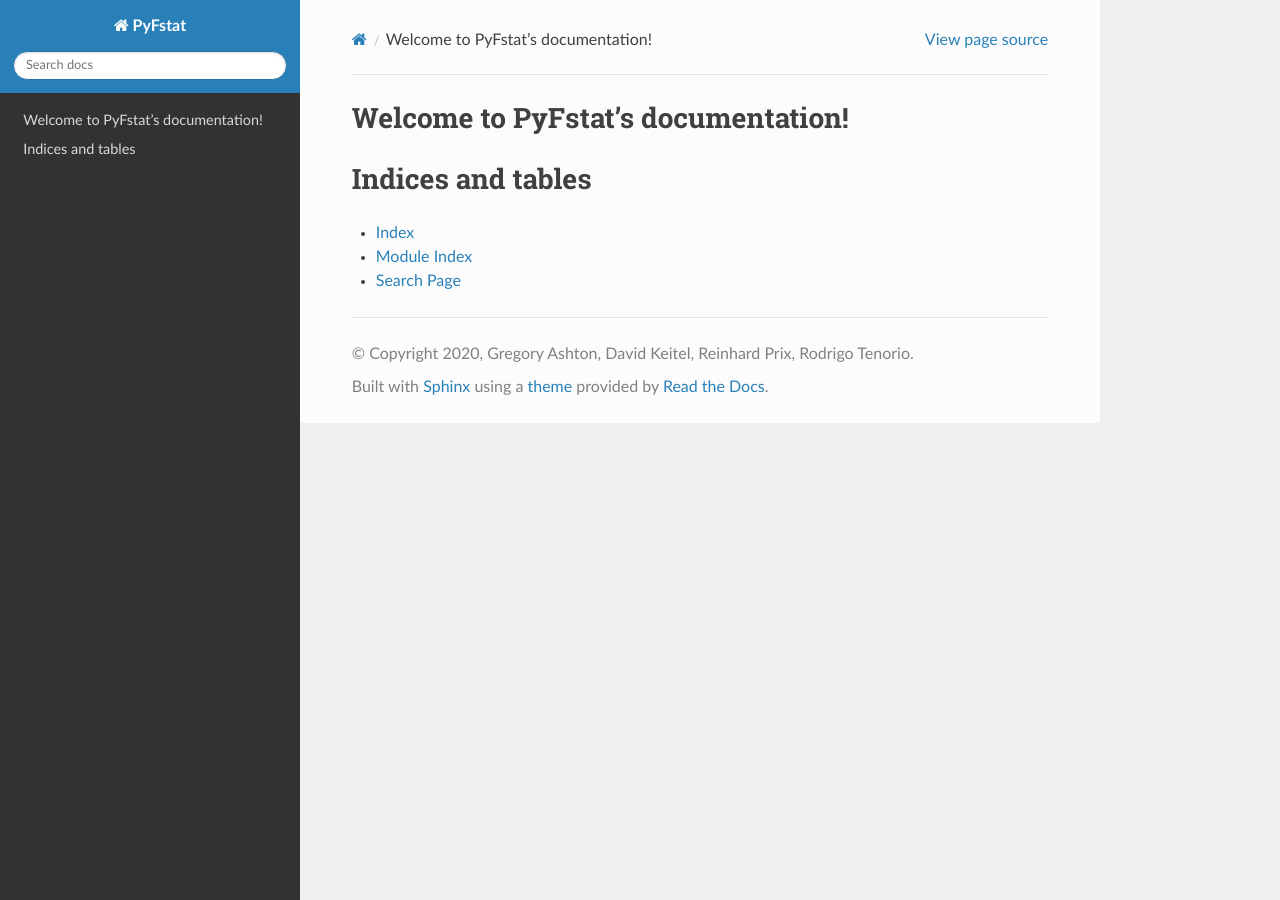
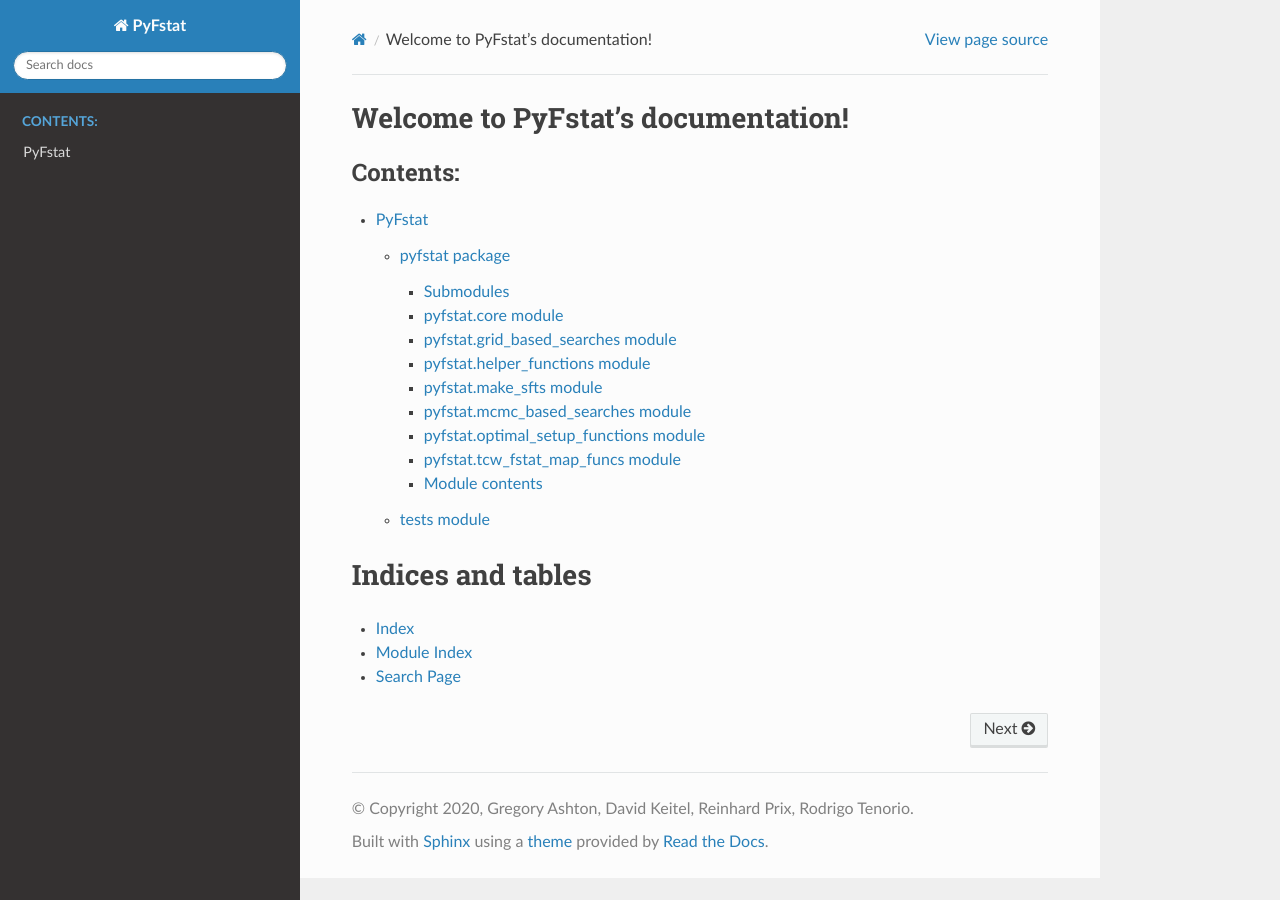
Before and after one commit to PyFstat/PyFstat, a Sphinx documentation site: the page built from docs/source/index.rst, in a window 1280 px wide. Built offline with Sphinx 7.4.7 and the Read the Docs theme 2.0.0, drawn with Linux system fonts in a browser that asks for light colours.

```diff
--- a/docs/source/conf.py
+++ b/docs/source/conf.py
@@ -10,9 +10,11 @@
 # add these directories to sys.path here. If the directory is relative to the
 # documentation root, use os.path.abspath to make it absolute, like shown here.
 #
-# import os
-# import sys
-# sys.path.insert(0, os.path.abspath('.'))
+import os
+import sys
+
+sys.path.insert(0, os.path.abspath("../../"))
+sys.path.insert(0, os.path.abspath("../../pyfstat/"))
 
 
 # -- Project information -----------------------------------------------------
@@ -32,6 +34,8 @@ release = "master"
 # ones.
 extensions = [
     "sphinx_rtd_theme",
+    "sphinx.ext.autodoc",
+    "sphinx.ext.napoleon",
 ]
 
 # Add any paths that contain templates here, relative to this directory.
--- a/docs/source/index.rst
+++ b/docs/source/index.rst
@@ -7,8 +7,9 @@ Welcome to PyFstat's documentation!
 ===================================
 
 .. toctree::
-   :maxdepth: 2
    :caption: Contents:
+
+   modules
 
 
 
--- /dev/null
+++ b/docs/source/pyfstat.rst
@@ -0,0 +1,69 @@
+pyfstat package
+===============
+
+Submodules
+----------
+
+pyfstat.core module
+-------------------
+
+.. automodule:: pyfstat.core
+   :members:
+   :undoc-members:
+   :show-inheritance:
+
+pyfstat.grid\_based\_searches module
+------------------------------------
+
+.. automodule:: pyfstat.grid_based_searches
+   :members:
+   :undoc-members:
+   :show-inheritance:
+
+pyfstat.helper\_functions module
+--------------------------------
+
+.. automodule:: pyfstat.helper_functions
+   :members:
+   :undoc-members:
+   :show-inheritance:
+
+pyfstat.make\_sfts module
+-------------------------
+
+.. automodule:: pyfstat.make_sfts
+   :members:
+   :undoc-members:
+   :show-inheritance:
+
+pyfstat.mcmc\_based\_searches module
+------------------------------------
+
+.. automodule:: pyfstat.mcmc_based_searches
+   :members:
+   :undoc-members:
+   :show-inheritance:
+
+pyfstat.optimal\_setup\_functions module
+----------------------------------------
+
+.. automodule:: pyfstat.optimal_setup_functions
+   :members:
+   :undoc-members:
+   :show-inheritance:
+
+pyfstat.tcw\_fstat\_map\_funcs module
+-------------------------------------
+
+.. automodule:: pyfstat.tcw_fstat_map_funcs
+   :members:
+   :undoc-members:
+   :show-inheritance:
+
+Module contents
+---------------
+
+.. automodule:: pyfstat
+   :members:
+   :undoc-members:
+   :show-inheritance:
```
Also changed, not shown: docs/source/modules.rst (added, +12 -0 lines), docs/source/tests.rst (added, +7 -0 lines).
